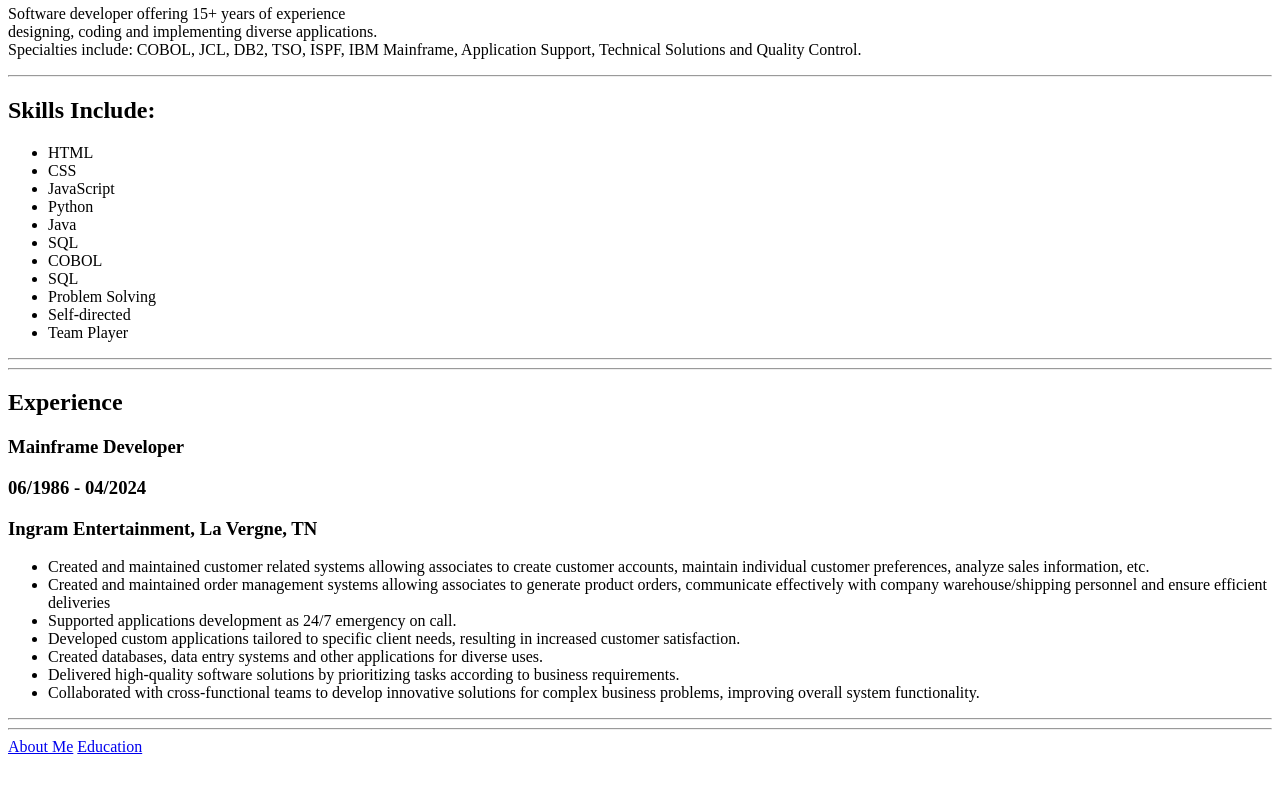
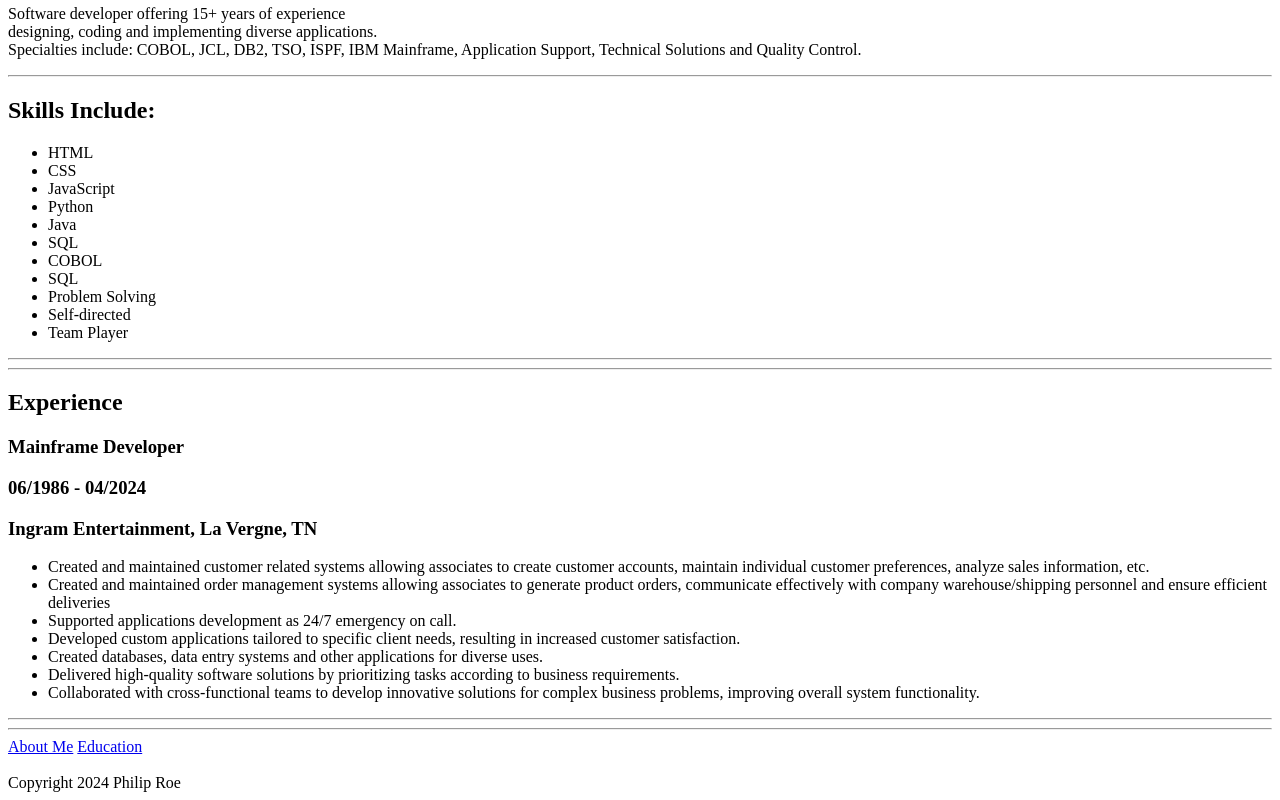
Before and after one commit to adsm006/Portfolio, a plain HTML site: page index.html in a window 1280 px wide. Shown: the part 306-1106 px from the top of the page. Before the commit the page ends 1070 px from the top, so only its background shows below. Drawn offline with Linux system fonts and the light colour scheme.

Commit message:
Update index.html

```diff
--- a/index.html
+++ b/index.html
@@ -70,5 +70,7 @@
     <hr />
     <a href="./public/about.html">About Me</a>
     <a href="./public/Education.html">Education</a>
+    <br /><br />
   </body>
-</html>
+  <footer>Copyright 2024 Philip Roe</footer>
+  </html>
```
